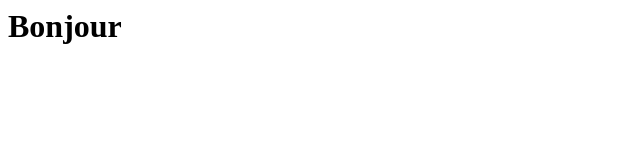
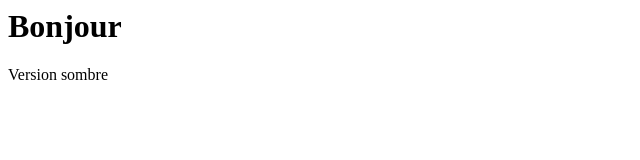
Before and after one commit to jamil81120/premier-depot, a plain HTML site: page index.html in a window 1280 px wide. Shown: the full height of the page, 0-640 px from the left. Drawn offline with Linux system fonts and the light colour scheme.

Commit message:
Ajoute un paragraphe sombre

```diff
--- a/index.html
+++ b/index.html
@@ -1 +1,2 @@
 <h1>Bonjour</h1>
+<p>Version sombre</p>
```
